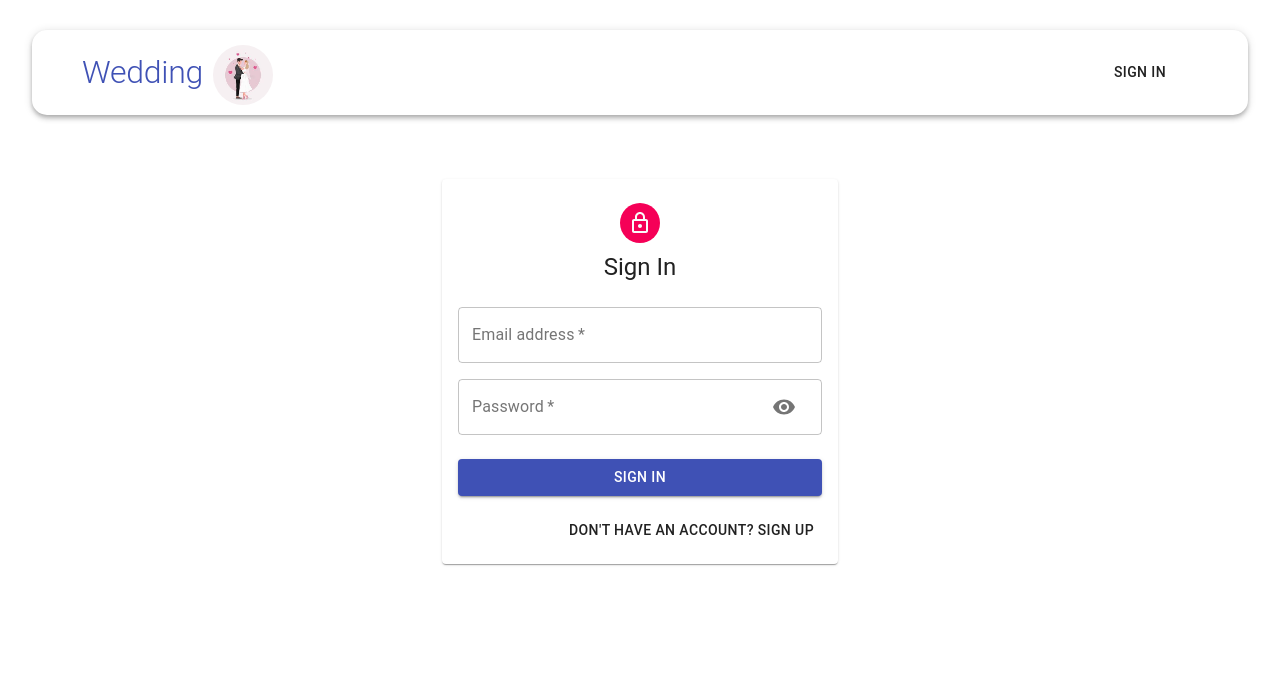
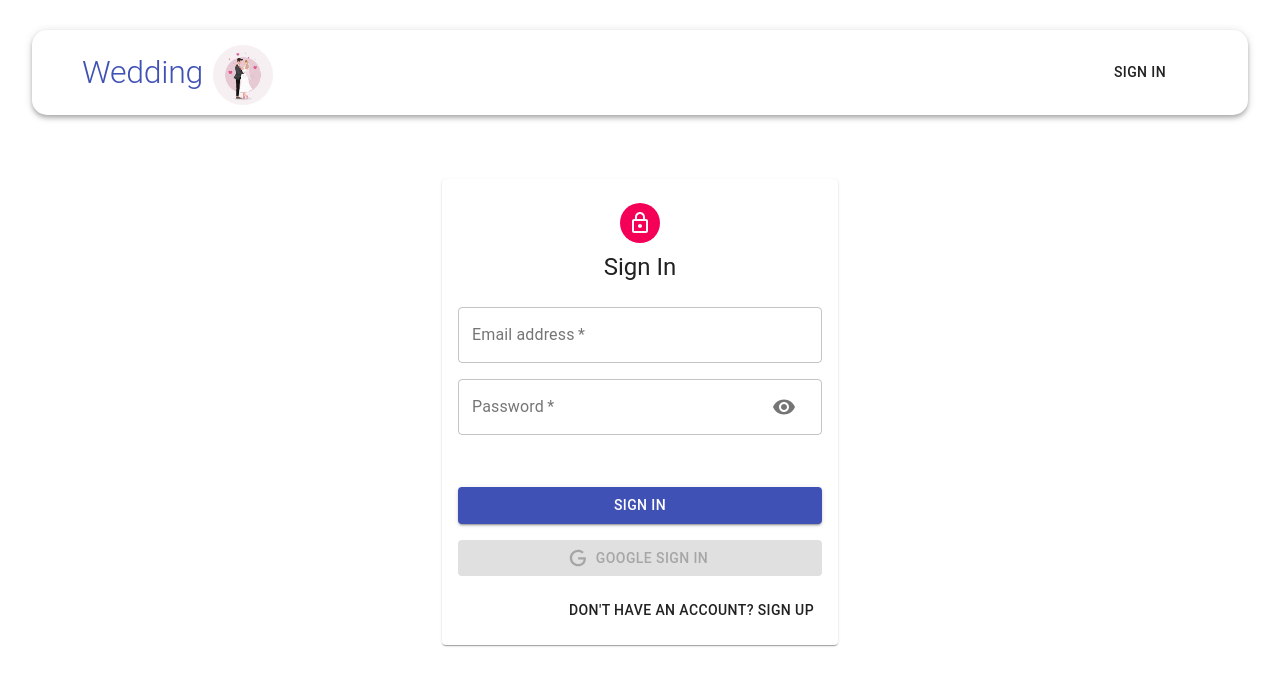
Before and after one commit to chicoumbetov/wedding-organize, a React (Create React App) app in the folder client/: page /auth in a window 1280 px wide. Shown: the top 686 px of the page. Built offline with nearby package versions, Linux system fonts and the light colour scheme.

Commit message:
Google auth redux

```diff
--- a/client/package.json
+++ b/client/package.json
@@ -51,6 +51,6 @@
   },
   "devDependencies": {
     "react-redux": "^7.2.6",
-    "react-router-dom": "^6.0.2"
+    "react-router-dom": "^6.0.0"
   }
 }
--- a/client/src/components/Auth/Auth.js
+++ b/client/src/components/Auth/Auth.js
@@ -1,14 +1,22 @@
 import React, {useState} from 'react'
 import {Avatar, Button, Container, Grid, Paper, Typography} from "@material-ui/core";
+import Icon from './icon'
+
 import {LockOutlined} from "@mui/icons-material";
 import useStyles from './styles'
 import Input from "./Input";
+import GoogleLogin from "react-google-login";
+import {useDispatch} from "react-redux";
+import { useNavigate } from "react-router-dom";
 
 const Auth = () => {
     const classes = useStyles()
 
     const [showPassword, setShowPassword] = useState(false)
     const [isSignUp, setIsSignUp] = useState(false)
+
+    const dispatch = useDispatch()
+    const history = useNavigate()
 
     const handleShowPassword = () => setShowPassword((prevShowPassword) => !prevShowPassword)
 
@@ -26,6 +34,24 @@
         handleShowPassword(false)
     }
 
+    const googleSuccess = async (res) => {
+        console.log("Google res:", res)
+        const result = res?.profileObj
+        const token = res?.tokenId
+
+        try {
+            dispatch({ type: 'AUTH', data: { result, token } })
+
+            history('/')
+        } catch (error) {
+            console.log(error)
+        }
+    }
+
+    const googleFailure = (error) => {
+        console.log("Google Sign In was UNsuccessful. Try Again Later", error)
+    }
+
     return(
         <Container component={"main"} maxWidth={"xs"}>
             <Paper className={classes.paper}>
@@ -34,7 +60,7 @@
                 </Avatar>
                 <Typography variant={"h5"}>{isSignUp ? 'Sign Up' : 'Sign In'}</Typography>
                 <form className={classes.form} onSubmit={()=> handleSubmit()}>
-                    <Grid container spacing={2}>
+                    <Grid container spacing={2} style={{ marginBottom: '20px'}}>
                         {
                             isSignUp && (
                                 <>
@@ -50,7 +76,26 @@
                     <Button type={"submit"} fullWidth variant={"contained"} color={"primary"} className={classes.submit}>
                         {isSignUp ? "Sign Up" : 'Sign In'}
                     </Button>
-                    <Grid container justify={"flex-end"}>
+                    <GoogleLogin className={classes.submit}
+                        clientId={"562298759719-juo6de1ndirsn3drogleevk3jqruuo4n.apps.googleusercontent.com"}
+                        render={(renderProps) => (
+                            <Button className={classes.googleButton}
+                                color={'primary'}
+                                fullWidth
+                                onClick={renderProps.onClick}
+                                disabled={renderProps.disabled}
+                                startIcon={<Icon />}
+                                variant={"contained"}
+                            >
+                                Google Sign In
+                            </Button>
+                        )}
+                        onSuccess={googleSuccess}
+                        onFailure={googleFailure}
+                        cookiePolicy={'single_host_origin'}
+                    />
+
+                    <Grid container justifyContent={"flex-end"}>
                         <Grid item>
                             <Button onClick={() => switchMode()}>{isSignUp ? 'Already have an account? Sign In' : "Don't have an account? Sign Up"}</Button>
                         </Grid>
--- a/client/src/components/Auth/Input.js
+++ b/client/src/components/Auth/Input.js
@@ -15,13 +15,13 @@
                 fullWidth
                 type={type}
                 InputProps={name === 'password'
-                    && { endAdornment: (
+                    ? { endAdornment: (
                     <InputAdornment position={"end"}>
                         <IconButton onClick={handleShowPassword}>
                             {type === 'password' ? <Visibility/> : <VisibilityOff/>}
                         </IconButton>
                     </InputAdornment>
-                    )}
+                    )} : null
                 }
             />
         </Grid>
--- /dev/null
+++ b/client/src/components/Auth/icon.js
@@ -0,0 +1,12 @@
+import React from 'react';
+
+const icon = () => (
+    <svg style={{ width: '20px', height: '20px' }} viewBox="0 0 24 24">
+        <path
+            fill="currentColor"
+            d="M21.35,11.1H12.18V13.83H18.69C18.36,17.64 15.19,19.27 12.19,19.27C8.36,19.27 5,16.25 5,12C5,7.9 8.2,4.73 12.2,4.73C15.29,4.73 17.1,6.7 17.1,6.7L19,4.72C19,4.72 16.56,2 12.1,2C6.42,2 2.03,6.8 2.03,12C2.03,17.05 6.16,22 12.25,22C17.6,22 21.5,18.33 21.5,12.91C21.5,11.76 21.35,11.1 21.35,11.1V11.1Z"
+        />
+    </svg>
+);
+
+export default icon;
--- a/client/src/components/Navbar/Navbar.js
+++ b/client/src/components/Navbar/Navbar.js
@@ -2,14 +2,38 @@
 import {AppBar, Avatar, Button, Toolbar, Typography} from "@material-ui/core";
 import memories from "../../assets/images/images.jpeg";
 import useStyles from "./styles";
-import {Link} from "react-router-dom";
+import {Link, useNavigate} from "react-router-dom";
+import { useState } from "react";
+import {useDispatch} from "react-redux";
 
 
 const Navbar = () => {
     const classes = useStyles();
 
-    const user = null;
+    const [ user, setUser ] = useState(JSON.parse(localStorage.getItem('profile')))
+    const dispatch = useDispatch()
+    const history = useNavigate()
 
+    console.log("user:", user)
+
+    const logout = () => {
+        dispatch({ type: 'LOGOUT' })
+
+        history('/')
+
+        setUser(null)
+    }
+
+    /**
+    useEffect(() => {
+        const token = user?.token;
+
+        // Check JSON Web Token
+
+        setUser(JSON.parse(localStorage.getItem('profile')))
+
+    }, [])
+    */
     return(
         <AppBar className={classes.appBar} position={"static"} color={"inherit"}>
             <div className={classes.brandContainer}>
@@ -27,7 +51,7 @@
                         <Typography className={classes.userName} variant={'h6'}>
                             {user.result.name}
                         </Typography>
-                        <Button variant={"contained"} className={classes.logout} color={"secondary"}>
+                        <Button variant={"contained"} onClick={logout} className={classes.logout} color={"secondary"}>
                             Sign Out
                         </Button>
                     </div>)
--- a/client/src/components/Posts/Post/Post.js
+++ b/client/src/components/Posts/Post/Post.js
@@ -5,6 +5,7 @@
 import {MoreHoriz, ThumbUp} from '@mui/icons-material';
 import {useDispatch} from "react-redux";
 import {deletePost, likePost} from "../../../actions/posts";
+import {Skeleton} from "@mui/material";
 
 
 const Post = ({ post, setCurrentId }) => {
@@ -13,11 +14,16 @@
 
     return(
         <Card className={classes.card}>
-            <CardMedia className={classes.media} image={post.selectedFile} title={post.title}/>
-            <div className={classes.overlay}>
-                <Typography variant={"h6"}>{post.creator}</Typography>
-                <Typography variant={"body2"}>{moment(post.createdAt).fromNow()}</Typography>
-            </div>
+            {post ? (
+                <>
+                    <CardMedia className={classes.media}
+                               image={post.selectedFile  || 'https://user-images.githubusercontent.com/194400/49531010-48dad180-f8b1-11e8-8d89-1e61320e1d82.png'} title={post.title}/>
+                    <div className={classes.overlay}>
+                        <Typography variant={"h6"}>{post.creator}</Typography>
+                        <Typography variant={"body2"}>{moment(post.createdAt).fromNow()}</Typography>
+                    </div>
+                </>
+            ) : (<Skeleton className={classes.media}/>)}
             <div className={classes.overlay2}>
                 <Button style={{ color: 'white'}} size={"small"} onClick={() => {setCurrentId(post._id)}}>
                     <MoreHoriz />
--- a/client/src/constants/actionTypes.js
+++ b/client/src/constants/actionTypes.js
@@ -2,10 +2,14 @@
 const UPDATE = 'UPDATE'
 const FETCH_ALL = 'FETCH_ALL'
 const DELETE = 'DELETE'
+const AUTH = 'AUTH'
+const LOGOUT = 'LOGOUT'
 
 export {
     CREATE,
     UPDATE,
     FETCH_ALL,
-    DELETE
+    DELETE,
+    AUTH,
+    LOGOUT
 }
--- /dev/null
+++ b/client/src/reducers/auth.js
@@ -0,0 +1,22 @@
+import { AUTH, LOGOUT } from "../constants/actionTypes";
+
+
+const authReducer = (state  = { authData: null }, action) => {
+
+    switch (action.type) {
+        case AUTH:
+            localStorage.setItem('profile',JSON.stringify({ ...action?.data }))
+            console.log(action?.data)
+            return { ...state, authData: action?.data };
+
+        case LOGOUT:
+            localStorage.clear()
+
+            return { ...state, authData: null }
+        default:
+            return state;
+
+    }
+}
+
+export default authReducer
--- a/client/src/reducers/index.js
+++ b/client/src/reducers/index.js
@@ -1,4 +1,5 @@
-import { combineReducers} from "redux";
+import { combineReducers } from "redux";
 import posts from './posts'
+import auth from "./auth";
 
-export default combineReducers({ posts })
+export default combineReducers({ posts, auth })
```
Also changed, not shown: 1 other file (tests, documents, lock files or other folders).
